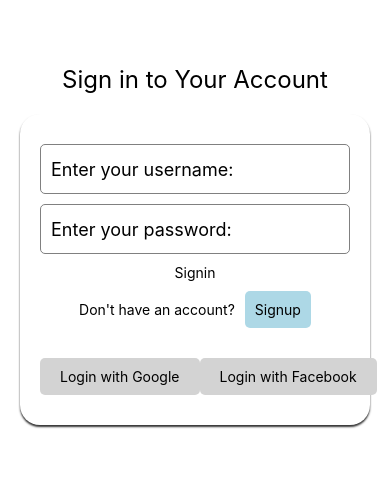
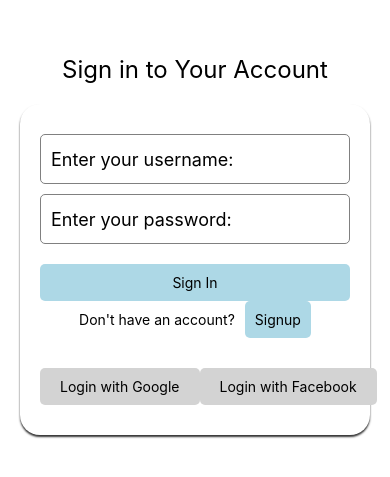
Before and after one commit to amritsapkotadev/QuizApp, a React Native app: screen / in a window 390 px wide. Shown: the part 177-654 px from the top of the page. Built offline with nearby package versions, Linux system fonts and the light colour scheme.

Commit message:
screen is almost done

```diff
--- a/screens/Login.js
+++ b/screens/Login.js
@@ -11,7 +11,10 @@ const Login = () => {
         </View>
         <View style={styles.inputContainer}>
           <TextInput style={styles.inputtext} secureTextEntry={true} placeholder="Enter your password:" />
-        </View><View style={styles.actionContainer}> <TouchableOpacity> <Text> Signin </Text></TouchableOpacity></View>
+        </View>
+        <TouchableOpacity style={styles.signinButton} onPress={() => handleSignIn()}>
+          <Text style={styles.signinButtonText}>Sign In</Text>
+        </TouchableOpacity>
         <View style={styles.actionContainer}>
           <Text>Don't have an account?</Text>
           <TouchableOpacity style={styles.signupButton}>
@@ -25,6 +28,11 @@ const Login = () => {
       </View>
     </View>
   );
+};
+
+const handleSignIn = () => {
+  // Implement your sign-in logic here
+  console.log('Signing in...');
 };
 
 const styles = StyleSheet.create({
@@ -69,6 +77,17 @@ const styles = StyleSheet.create({
     justifyContent: 'center',
     marginBottom: 10,
   },
+  signinButton: {
+    backgroundColor: 'lightblue',
+    padding: 10,
+    borderRadius: 5,
+    marginTop: 10,
+    alignItems: 'center',
+  },
+  signinButtonText: {
+    color: 'black',
+    textAlign: 'center',
+  },
   signupButton: {
     backgroundColor: 'lightblue',
     padding: 10,
```
